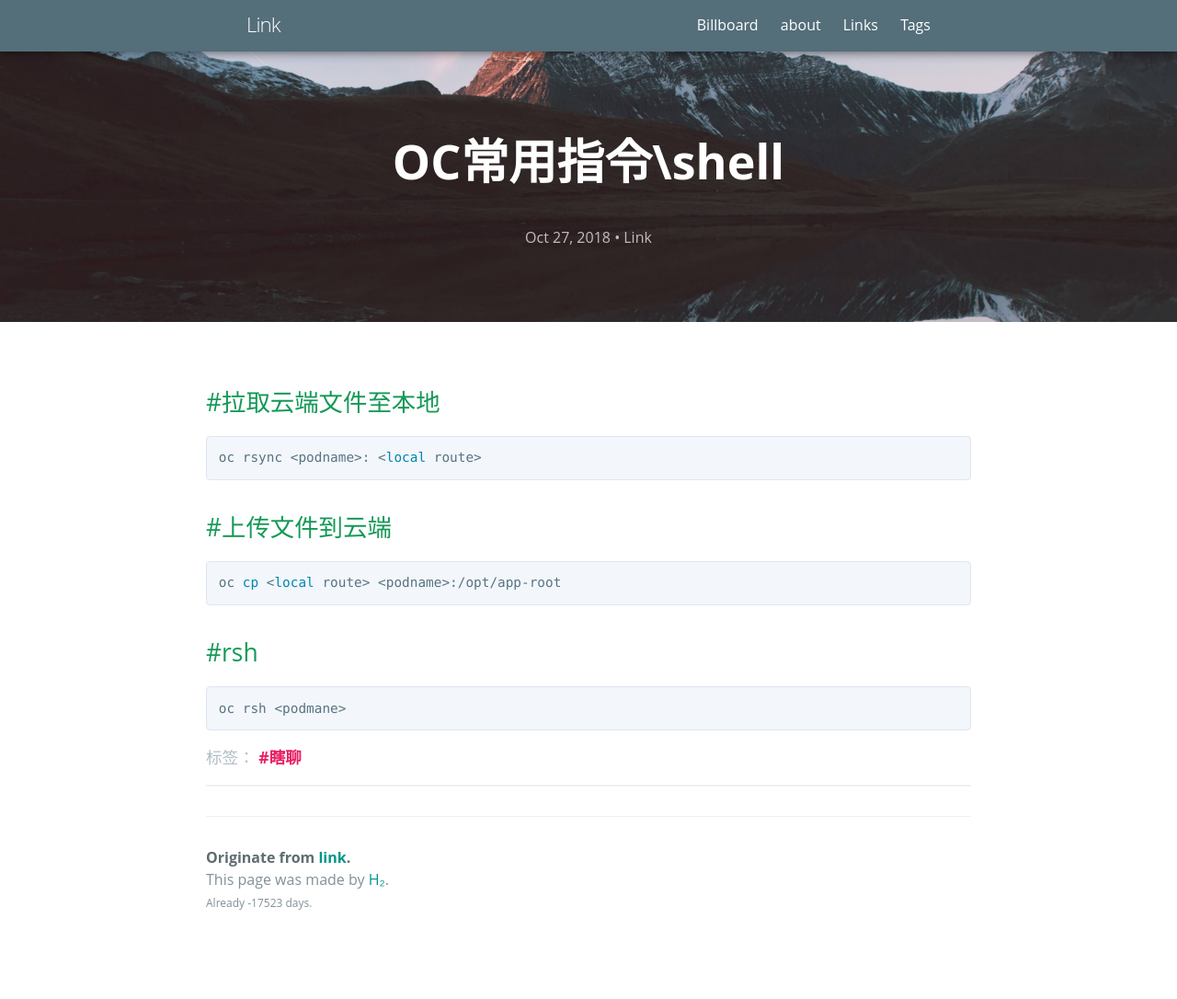
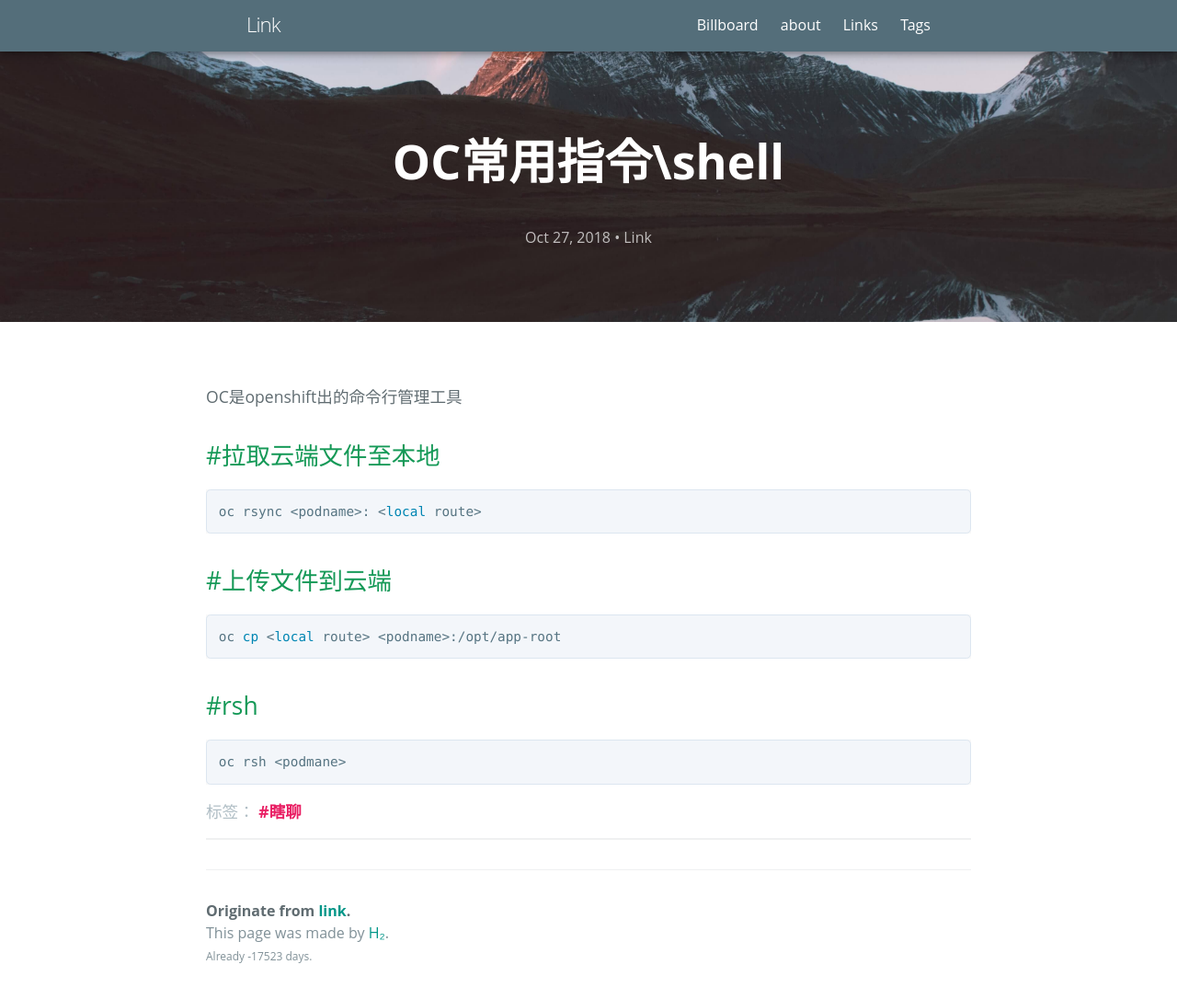
Before and after one commit to link9596/qwq, a Jekyll site: the page built from _posts/2018-10-27-open.md, in a window 1280 px wide and 1098 px high. Shown: the top 1086 px of the window at 92% size. Built offline with Jekyll 4.4.1, drawn with Linux system fonts in a browser that asks for light colours; some web fonts are replaced; comment, search, counter and statistics services are not loaded.

Commit message:
Update 2018-10-27-open.md

```diff
--- a/_posts/2018-10-27-open.md
+++ b/_posts/2018-10-27-open.md
@@ -3,6 +3,8 @@ layout: post
 title: OC常用指令\shell
 tags: 瞎聊
 ---
+
+OC是openshift出的命令行管理工具
 
 ## #拉取云端文件至本地
 
```
